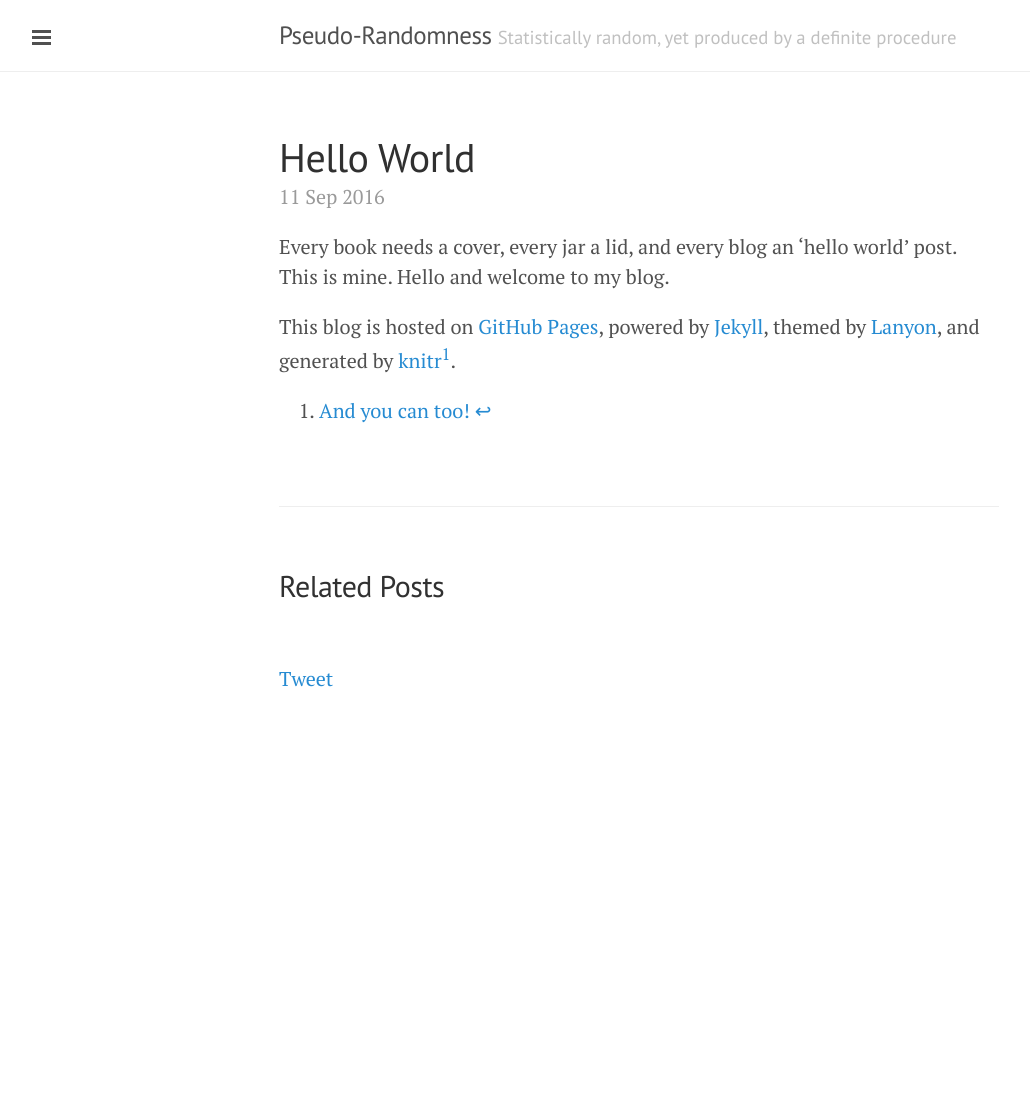
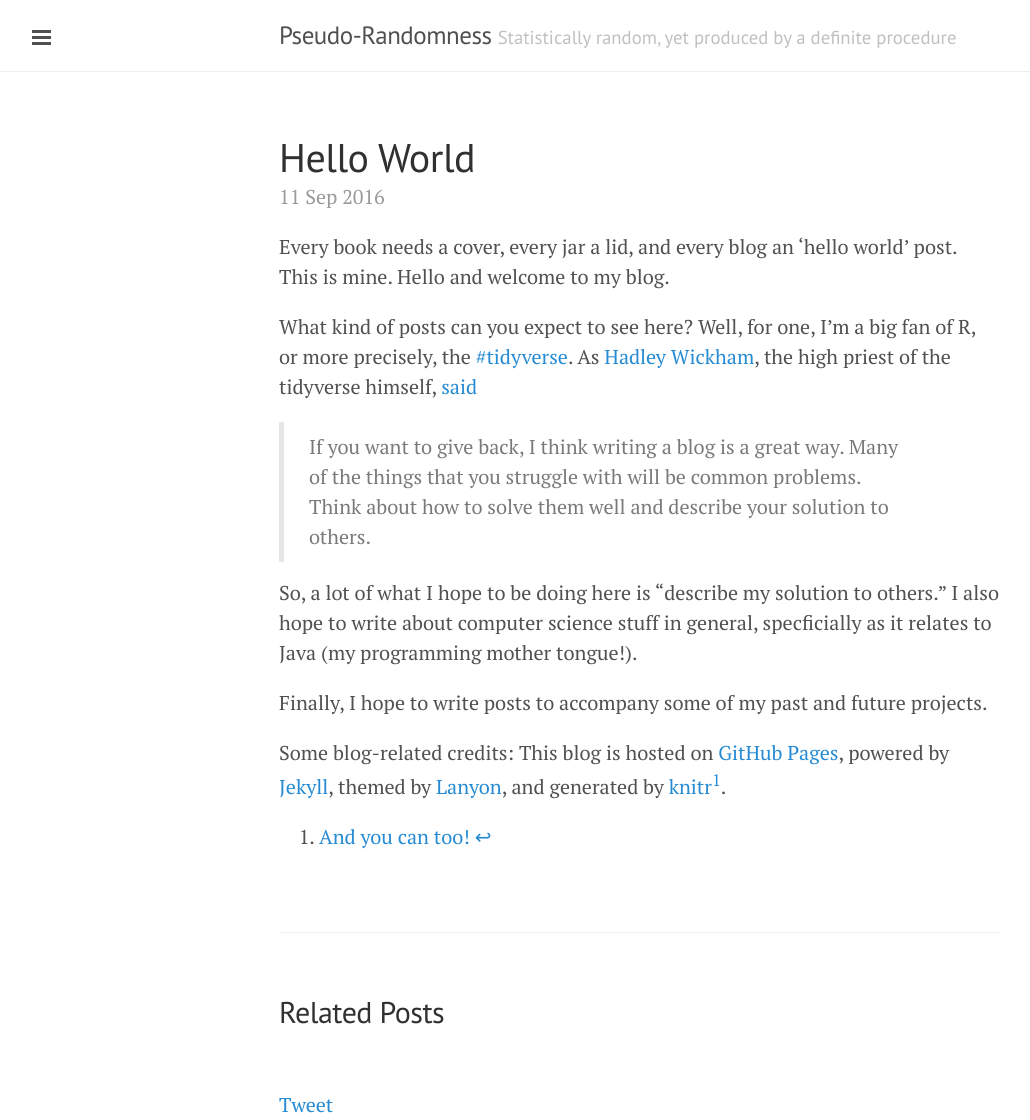
Before and after one commit to Yeedle/yeedle.github.io, a Jekyll site: the page built from _posts/2016-09-11-hello-world.md, in a window 1280 px wide. Shown: the whole page, without its empty margins (1-1031 px from the left). Built offline with Jekyll 4.4.1, drawn with Linux system fonts in a browser that asks for light colours; comment, search, counter and statistics services are not loaded; before the commit the page ends 900 px from its top, so only the background shows below that.

Commit message:
updated hello world post

```diff
--- a/_posts/2016-09-11-hello-world.md
+++ b/_posts/2016-09-11-hello-world.md
@@ -20,6 +20,14 @@ output:
 
 Every book needs a cover, every jar a lid, and every blog an 'hello world' post. This is mine. Hello and welcome to my blog.
 
-This blog is hosted on [GitHub Pages](pages.github,com), powered by [Jekyll](jekyllrb.com), themed by [Lanyon](https://github.com/poole/lanyon), and generated by [knitr](https://github.com/yihui/knitr-jekyll)[^1].
+What kind of posts can you expect to see here? Well, for one, I'm a big fan of R, or more precisely, the [#tidyverse](http://github.com/hadley/tidyverse). As [Hadley Wickham](https://twitter.com/hadleywickham), the high priest of the tidyverse himself, [said](https://www.reddit.com/r/dataisbeautiful/comments/3mp9r7/im_hadley_wickham_chief_scientist_at_rstudio_and/cvhl63u)
+
+> If you want to give back, I think writing a blog is a great way. Many of the things that you struggle with will be common problems. Think about how to solve them well and describe your solution to others.
+
+So, a lot of what I hope to be doing here is "describe my solution to others." I also hope to write about computer science stuff in general, specficially as it relates to Java (my programming mother tongue!).
+
+Finally, I hope to write posts to accompany some of my past and future projects.
+
+Some blog-related credits: This blog is hosted on [GitHub Pages](pages.github,com), powered by [Jekyll](jekyllrb.com), themed by [Lanyon](https://github.com/poole/lanyon), and generated by [knitr](https://github.com/yihui/knitr-jekyll)[^1].
 
 [^1]: [And you can too!](http://statistics.rainandrhino.org/knitr-lanyon/)
```
Also changed, not shown: other parts of _posts/2016-09-11-hello-world.md (+1 -1 lines), _source/2016-09-11-hello-world.Rmd (+9 -1 lines), 4 other files.
